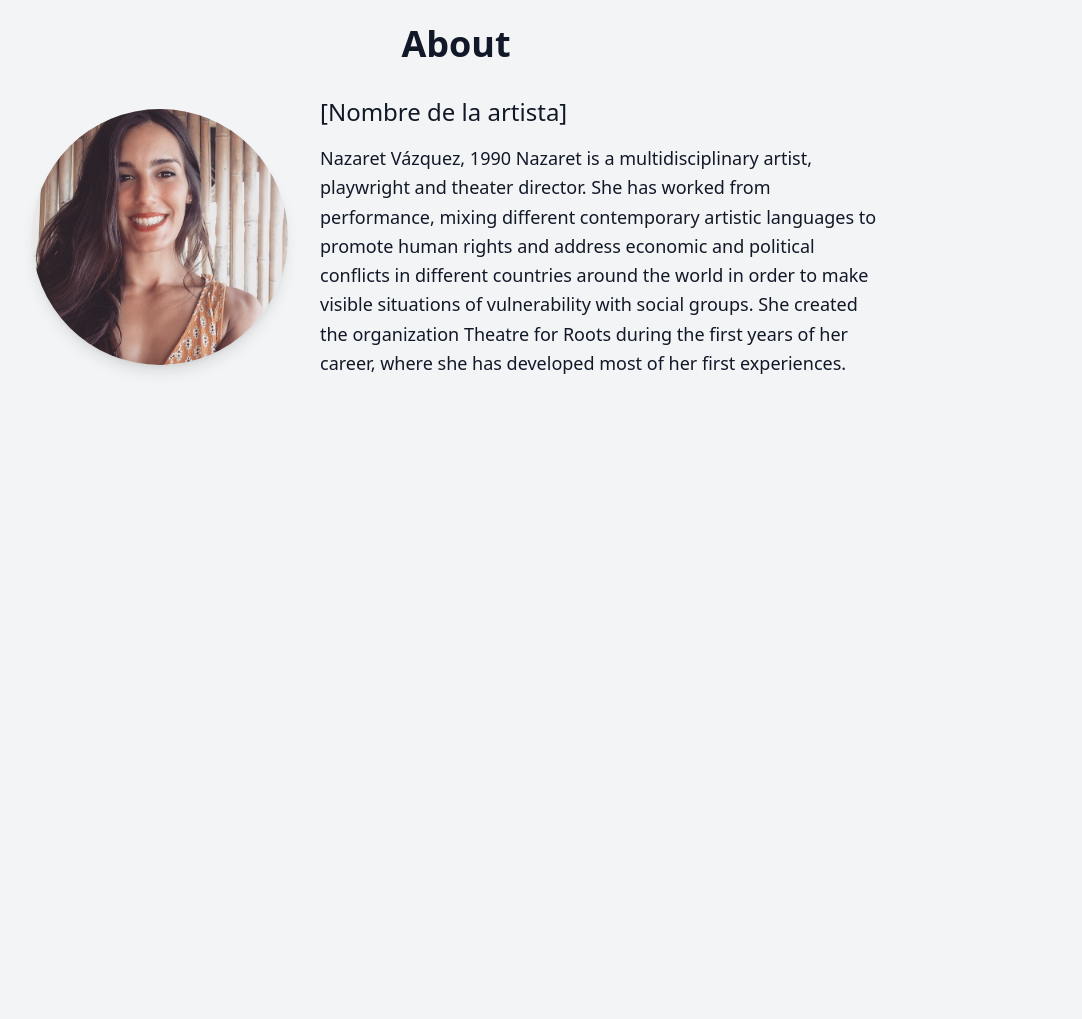
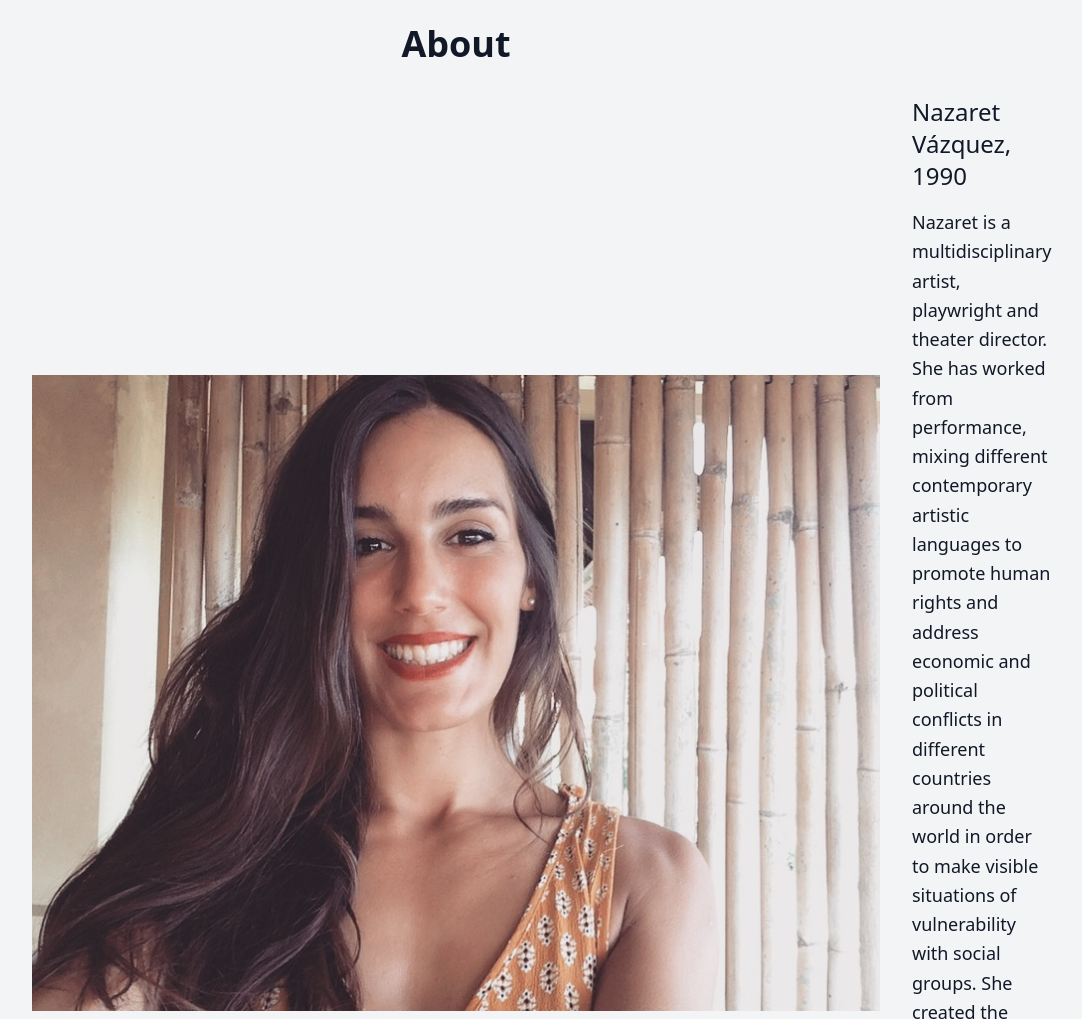
Before and after one commit to laullo/https-www.nazaretvazquez.com-, a plain HTML site: page about.html in a window 1280 px wide. Shown: the top 1019 px of the page, without its empty margins (184-1266 px from the left). Before the commit the page ends 800 px from the top, so only its background shows below. Drawn offline with nearby package versions, Linux system fonts and the light colour scheme.

Commit message:
Update about.html

```diff
--- a/about.html
+++ b/about.html
@@ -11,11 +11,10 @@
         <h1 class="text-4xl font-semibold text-center">About</h1>
 
         <div class="mt-8 flex flex-col md:flex-row items-center">
-            <img src="https://github.com/laullo/https-www.nazaretvazquez.com-/blob/main/Vazquez.JPG" alt="Foto de la artista" class="w-64 h-64 object-cover rounded-full shadow-lg">
+            <img src="https://github.com/laullo/https-www.nazaretvazquez.com-/blob/main/Vazquez.JPG">
             <div class="md:ml-8 mt-6 md:mt-0">
-                <h2 class="text-2xl font-medium">[Nombre de la artista]</h2>
+                <h2 class="text-2xl font-medium">Nazaret Vázquez, 1990</h2>
                 <p class="mt-4 text-lg leading-relaxed">
-                    Nazaret Vázquez, 1990
                     Nazaret is a multidisciplinary artist, playwright and theater director. She has worked from performance,
                     mixing different contemporary artistic languages to promote human rights and address economic and political
                     conflicts in different countries around the world in order to make visible situations of vulnerability with social groups.
```
